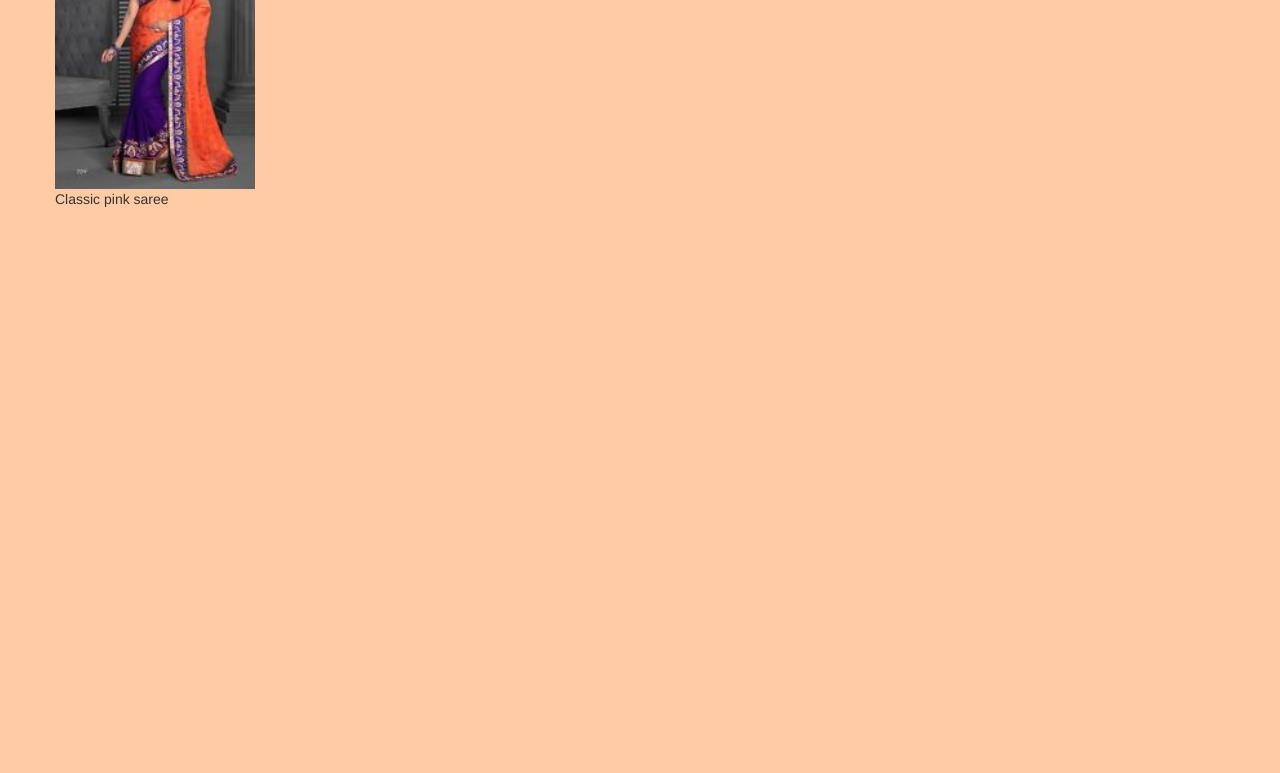
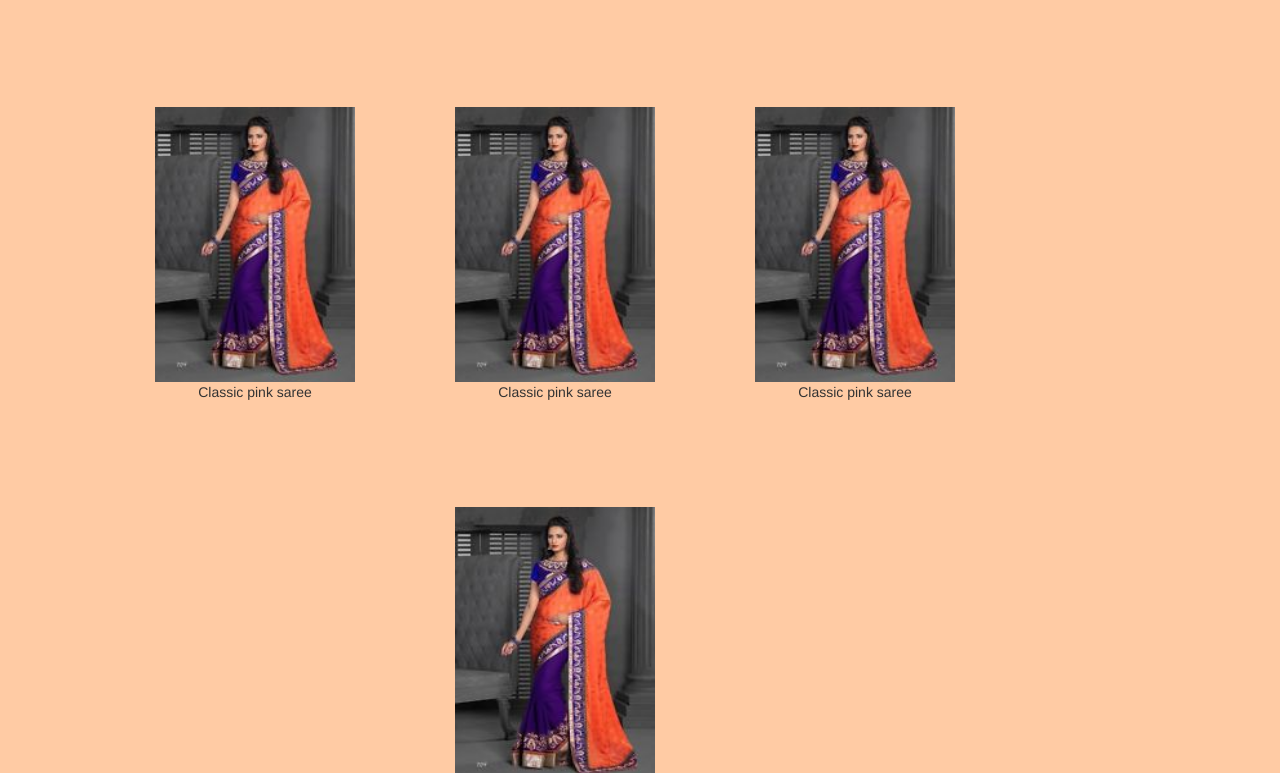
Before and after one commit to kajralah/front-end-project, a plain HTML site: page classic sarees.html in a window 1280 px wide. Shown: the part 156-929 px from the top of the page. Before the commit the page ends 800 px from the top, so only its background shows below. Drawn offline with Linux system fonts and the light colour scheme.

Commit message:
Products are visible and are aligned 3 in a row

```diff
--- a/classic sarees.html
+++ b/classic sarees.html
@@ -13,9 +13,8 @@
 
 
     <link href="css/bootstrap.min.css" rel="stylesheet">
-   <link href="css/index_css.css" rel="stylesheet">
+    <link href="css/index_css.css" rel="stylesheet">
     <link href="css/shop-homepage.css" rel="stylesheet">
-
 </head>
 
 <body onload="getData('classic')" style="background-color:#FFCBA4">
@@ -53,7 +52,11 @@
 
     <!-- Page Content -->
     <div class="container">
-        <div class="row">
+        <article>
+            <h2 align="center">Classic sarees</h2>
+            <p id="result" align="center"></p>
+        </article>
+        <div class="row" id="row">
 
         </div>
     </div>
--- a/css/index_css.css
+++ b/css/index_css.css
@@ -88,5 +88,13 @@ img{
 }
 
 #product_div{
-
+    width: 1000px;
+    overflow-y: hidden;
+    text-align:center;
+    margin-top: 100px;
 }
+#product{
+    width: 300px;
+    height: 300px;
+    display: inline-block;
+}
--- a/js/loadSarees.js
+++ b/js/loadSarees.js
@@ -1,9 +1,9 @@
 function default_product(title,img){
-	var result="";
+	var result="<div id=\"product\"";
 	img += "_small.jpg";
 	var image = "<img src="+'"'+img+"\" id=\"img\" />";
 	result += "<figure>"+image+"<figcaption><p>";
-	result += title+"</p></figcaption></figure>";
+	result += title+"</p></figcaption></figure></div>";
 	return result;
 }
 
@@ -14,8 +14,17 @@ function getData(type_of_saree){
 }
 
 function getSaree(data){
-	for(var iter=0;iter < (data.length)/3 ;iter++){
-		var row = document.createElement("div");
-		$('.row').append("<div id=\"product_div\">"+ default_product(data[0]['title'],data[0]['img_src']) + "</div>");
+	$("#result").append(data.length + " result found");
+	var c = 0;
+	for(var row = 0; row < Math.floor((data.length)/3 + 1) ; row++){
+		var div = document.createElement('div');
+		div.id = "product_div";
+		for(var cel= c ;cel < c + 3 ;cel++){
+			if(cel < data.length){
+				div.innerHTML += default_product(data[cel]['title'],data[cel]['img_src']);
+			}
+		}
+		$(".row").append(div);
+		c+=3;
 	}
 }
--- a/product_json/sarees.json
+++ b/product_json/sarees.json
@@ -10,6 +10,33 @@
 ],
 
 "classic":[
+    {
+       "product_code": "0000002",
+      "title": "Classic pink saree",
+       "price": "40",
+       "description": "Beautiful pink silk saree with a matching unstitched Blouse Piece",
+       "size": "free",
+       "available_quantity": "3",
+       "img_src": "images/sarees/classic/saree_0000002"
+    },
+    {
+       "product_code": "0000002",
+      "title": "Classic pink saree",
+       "price": "40",
+       "description": "Beautiful pink silk saree with a matching unstitched Blouse Piece",
+       "size": "free",
+       "available_quantity": "3",
+       "img_src": "images/sarees/classic/saree_0000002"
+    },
+    {
+       "product_code": "0000002",
+      "title": "Classic pink saree",
+       "price": "40",
+       "description": "Beautiful pink silk saree with a matching unstitched Blouse Piece",
+       "size": "free",
+       "available_quantity": "3",
+       "img_src": "images/sarees/classic/saree_0000002"
+    },
     {
        "product_code": "0000002",
       "title": "Classic pink saree",
```
Also changed, not shown: bollywood sarees.html (+1 -1 lines), bridal sarees.html (+1 -1 lines), index.html (+30 -1 lines).
